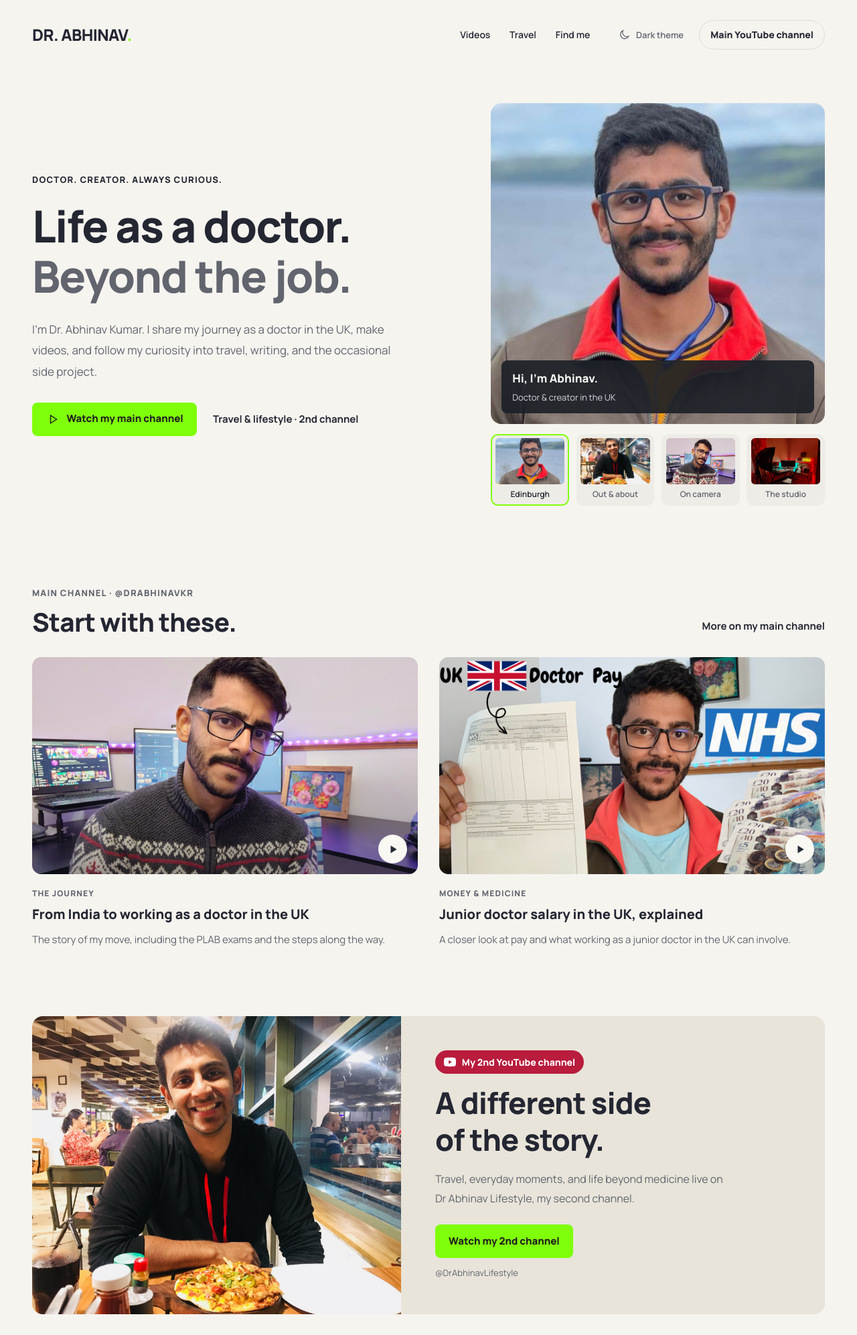
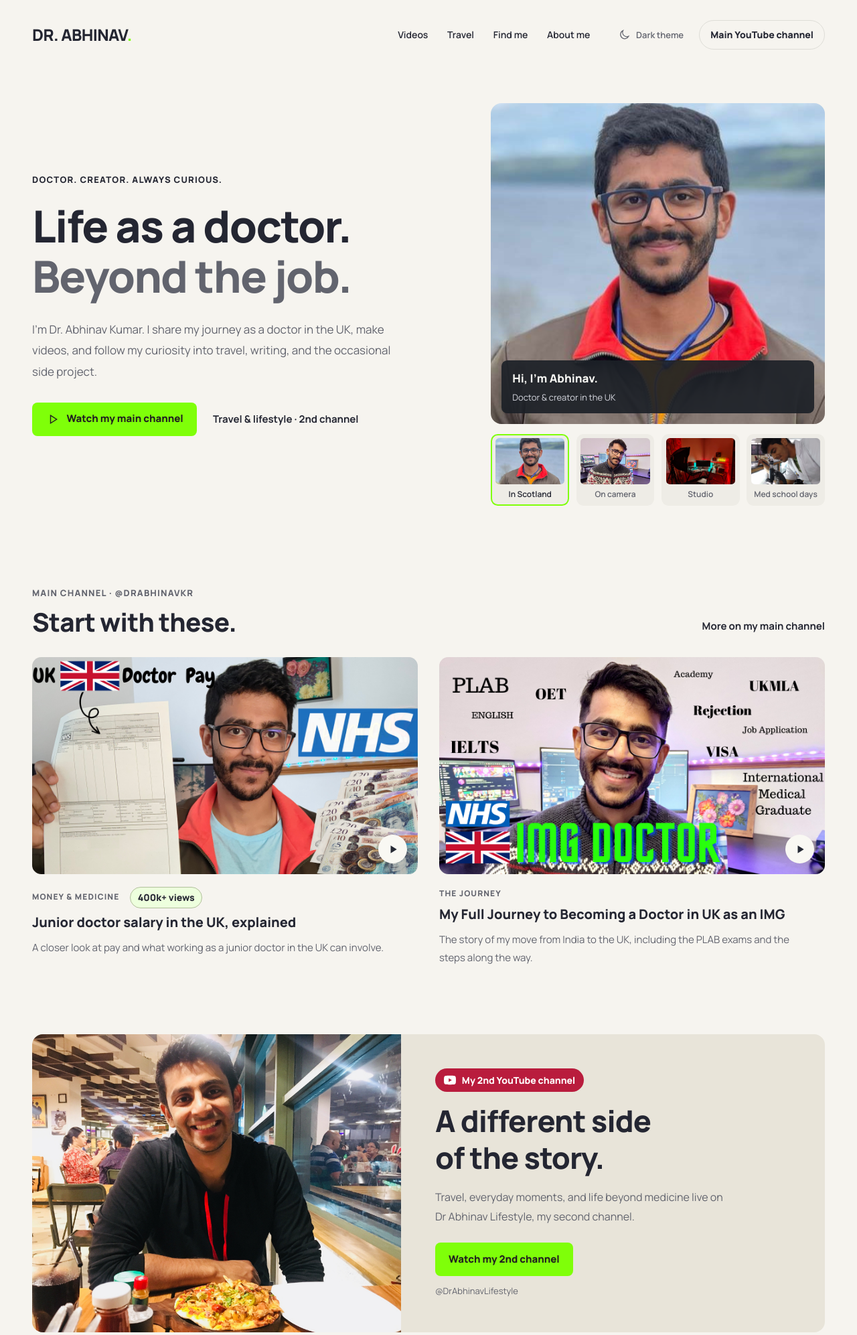
Before and after one commit to abhinav4848/abhinavkrcom-02-24, a PHP site: page / in a window 1280 px wide. Shown: the top 1993 px of the page at 67% size. Run offline with PHP 8.4, Linux system fonts and the light colour scheme; some libraries are stand-ins or nearby versions.

Commit message:
Update featured videos, gallery and concise about section

```diff
--- a/site/css/style.css
+++ b/site/css/style.css
@@ -58,6 +58,7 @@ h1, h2, h3 { font-weight: 800; line-height: 1.22; text-wrap: balance; }
 .photo-picker { display: grid; grid-template-columns: repeat(4, minmax(0, 1fr)); gap: .65rem; margin-top: .9rem; }
 .photo-choice { min-width: 0; padding: .3rem; border: 2px solid transparent; border-radius: .65rem; background: var(--soft); color: var(--muted); transition: border-color .18s; }
 .photo-choice img { width: 100%; aspect-ratio: 1.5; height: auto; object-fit: cover; border-radius: .35rem; }
+.med-school-choice img { object-position: 50% 52%; }
 .photo-choice span { display: block; padding: .35rem .1rem .1rem; font-size: .75rem; font-weight: 600; line-height: 1.5; }
 .photo-choice[aria-pressed="true"] { border-color: var(--accent); color: var(--ink); }
 .photo-choice:hover:not([aria-pressed="true"]) { border-color: var(--muted); }
@@ -69,15 +70,17 @@ h1, h2, h3 { font-weight: 800; line-height: 1.22; text-wrap: balance; }
 .video-card { display: block; text-decoration: none; }
 .video-cover { position: relative; overflow: hidden; aspect-ratio: 16 / 9; border-radius: .85rem; background: var(--soft); }
 .video-cover > img { width: 100%; height: 100%; object-fit: cover; transition: transform .25s ease; }
-.video-cover .journey-photo { object-position: 50% 34%; }
-.video-cover .salary-photo { object-fit: contain; object-position: center; }
-.salary-cover::after { display: none; }
+.video-cover .journey-photo, .video-cover .salary-photo { object-fit: contain; object-position: center; }
+.salary-cover::after, .journey-cover::after { display: none; }
 .video-cover::after { content: ""; position: absolute; inset: 45% 0 0; background: linear-gradient(transparent, #10141b65); pointer-events: none; }
 .video-play { position: absolute; z-index: 1; bottom: 1rem; right: 1rem; width: 2.7rem; height: 2.7rem; display: grid; place-items: center; border-radius: 50%; background: #f9f8f3; color: #252934; }
 .video-play svg { width: 1.25rem; height: 1.25rem; margin-left: -.1rem; }
 .video-card:hover .video-cover > img { transform: scale(1.025); }
-.video-card:hover .salary-photo { transform: none; }
+.video-card:hover .salary-photo, .video-card:hover .journey-photo { transform: none; }
 .video-category { color: var(--muted); font-size: .75rem; font-weight: 800; letter-spacing: .09em; text-transform: uppercase; margin-top: 1.15rem; }
+.video-meta { display: flex; flex-wrap: wrap; align-items: center; gap: .5rem 1rem; margin-top: 1.15rem; }
+.video-meta .video-category { margin-top: 0; }
+.view-count { padding: .2rem .65rem; border: 1px solid color-mix(in srgb, var(--focus) 28%, var(--line)); border-radius: 99rem; background: color-mix(in srgb, var(--accent) 14%, var(--surface)); color: var(--ink); font-size: .875rem; font-weight: 800; }
 .video-card h3 { font-size: 1.25rem; font-weight: 800; line-height: 1.45; margin-top: .4rem; }
 .video-card > p:last-child { color: var(--muted); font-size: .9375rem; line-height: 1.8; margin-top: .6rem; max-width: 33rem; }
 .video-card:hover h3 { text-decoration: underline; text-underline-offset: .2em; }
@@ -126,8 +129,8 @@ h1, h2, h3 { font-weight: 800; line-height: 1.22; text-wrap: balance; }
 .disclosure-body { padding: 1.3rem; }
 .disclosure[open] .disclosure-body { animation: reveal .22s ease-out; }
 .link-list { display: grid; grid-template-columns: repeat(2, minmax(0, 1fr)); gap: .6rem 2rem; }
-.link-list a { padding: .7rem .9rem; border: 1px solid var(--line); border-radius: .5rem; background: var(--soft); font-size: .9375rem; font-weight: 500; text-decoration: none; }
-.link-list a:hover { text-decoration: underline; }
+.link-list a { padding: .7rem .9rem; border: 1px solid var(--line); border-radius: .5rem; background: var(--soft); font-size: .9375rem; font-weight: 500; text-decoration: none; transition: background .18s, border-color .18s, box-shadow .18s, transform .18s; }
+.link-list a:hover, .link-list a:focus-visible { text-decoration: none; border-color: var(--detail-accent); background: color-mix(in srgb, var(--detail-accent) 10%, var(--surface)); box-shadow: 0 .35rem .8rem light-dark(#24263218, #00000040), 0 0 1.15rem color-mix(in srgb, var(--detail-accent) 23%, transparent); transform: translateY(-2px); }
 .archive-label { color: var(--muted); font-size: .8125rem; margin-left: .5rem; font-weight: 400; }
 .visiting-card-content { display: grid; grid-template-columns: minmax(0, 1.1fr) minmax(0, 1fr); align-items: center; gap: 2.5rem; }
 .card-image-link { display: block; max-width: 31rem; }
@@ -152,6 +155,13 @@ h1, h2, h3 { font-weight: 800; line-height: 1.22; text-wrap: balance; }
 .newsletter .formkit-submit { font-family: inherit !important; font-size: .9375rem !important; font-weight: 800 !important; padding: .9rem 1.25rem !important; min-height: 3.25rem; margin: 0 !important; border: 0; background: var(--accent) !important; color: var(--accent-ink) !important; border-radius: .5rem !important; flex: 0 1 auto !important; cursor: pointer; }
 .newsletter .formkit-guarantee { font-size: .8125rem !important; line-height: 1.8 !important; color: var(--muted) !important; text-align: left !important; margin-top: 1rem !important; }
 .newsletter .formkit-powered-by-convertkit-container { text-align: left; }
+.about-section { display: grid; grid-template-columns: minmax(0, .7fr) minmax(0, 1.3fr); align-items: start; gap: 3rem; margin-top: 1.5rem; border-top: 1px solid var(--line); }
+.about-section .section-heading { margin-bottom: 0; }
+.about-facts { display: grid; gap: 1.25rem; margin: 0; padding-left: 1.2rem; color: var(--muted); line-height: 1.85; }
+.about-facts li { padding-left: .45rem; }
+.about-facts li::marker { color: var(--focus); }
+.about-facts strong, .about-facts a { color: var(--ink); }
+.about-facts a:hover { color: var(--focus); }
 .site-footer { display: flex; align-items: center; flex-wrap: wrap; gap: 1rem 2rem; padding-block: 2rem; }
 .footer-brand { font-size: 1.125rem; }
 .site-footer p { color: var(--muted); font-size: .8125rem; }
@@ -176,7 +186,7 @@ h1, h2, h3 { font-weight: 800; line-height: 1.22; text-wrap: balance; }
     .header-actions { gap: .25rem; }
     .header-youtube { display: none; }
     .theme-toggle { padding-inline: .5rem; font-size: .75rem; }
-    .main-nav { order: 3; margin: 0; width: 100%; gap: 1.65rem; }
+    .main-nav { order: 3; margin: 0; width: 100%; flex-wrap: wrap; gap: .5rem 1.2rem; }
     .main-nav a { font-size: .875rem; padding-block: .3rem; }
     .hero { grid-template-columns: 1fr; gap: 2.3rem; padding-block: 1.9rem 2.4rem; }
     .hero h1 { font-size: clamp(2.7rem, 8.8vw, 3.8rem); margin-top: 1rem; }
@@ -195,6 +205,7 @@ h1, h2, h3 { font-weight: 800; line-height: 1.22; text-wrap: balance; }
     .video-grid { grid-template-columns: 1fr; gap: 2.4rem; }
     .video-card h3 { font-size: 1.25rem; }
     .video-category { margin-top: .9rem; }
+    .video-meta { margin-top: .9rem; }
     .travel-section { grid-template-columns: 1fr; margin-block: 2.5rem 1.25rem; padding: 0; }
     .travel-photo { min-height: 0; aspect-ratio: 1.5; }
     .travel-copy { padding: 1.8rem; }
@@ -214,6 +225,7 @@ h1, h2, h3 { font-weight: 800; line-height: 1.22; text-wrap: balance; }
     .card-image-link { max-width: 100%; }
     .card-description h3 { font-size: 1.4rem; }
     .newsletter-form .formkit-header h2 { font-size: 1.3rem !important; }
+    .about-section { grid-template-columns: 1fr; gap: 1.5rem; }
     .site-footer { flex-direction: column; align-items: start; gap: .7rem; padding-block: 1.8rem; }
     .site-footer small { margin-left: 0; }
     .footer-meta { margin-left: 0; text-align: left; }
@@ -246,4 +258,5 @@ h1, h2, h3 { font-weight: 800; line-height: 1.22; text-wrap: balance; }
 @media (prefers-reduced-motion: reduce) {
     html { scroll-behavior: auto; }
     *, *::before, *::after { animation-duration: .01ms !important; transition-duration: .01ms !important; }
+    .link-list a:hover, .link-list a:focus-visible { transform: none; }
 }
--- a/site/index.html
+++ b/site/index.html
@@ -34,7 +34,7 @@
     <header class="site-header page-width">
         <a class="brand" href="./" aria-label="Dr. Abhinav Kumar, home">DR. ABHINAV<span>.</span></a>
         <nav class="main-nav" aria-label="Main navigation">
-            <a href="#videos">Videos</a><a href="#travel">Travel</a><a href="#links">Find me</a>
+            <a href="#videos">Videos</a><a href="#travel">Travel</a><a href="#links">Find me</a><a href="#about">About me</a>
         </nav>
         <div class="header-actions">
             <button class="theme-toggle" id="theme-toggle" type="button" aria-label="Switch colour theme">
@@ -62,23 +62,23 @@
                     <figcaption><strong id="photo-caption" aria-live="polite">Hi, I'm Abhinav.</strong><span>Doctor &amp; creator in the UK</span></figcaption>
                 </figure>
                 <div class="photo-picker" role="group" aria-label="Choose a photo">
-                    <button class="photo-choice" type="button" aria-pressed="true" aria-label="Show Abhinav in Edinburgh" data-photo="image/abhinav2.jpg" data-caption="Hi, I'm Abhinav." data-alt="Abhinav Kumar in Edinburgh" data-position="50% 35%"><img src="image/abhinav2.jpg" width="628" height="471" alt="" decoding="async"><span>Edinburgh</span></button>
-                    <button class="photo-choice" type="button" aria-pressed="false" aria-label="Show Abhinav out and about" data-photo="image/abhinav1.jpg" data-caption="Out and about." data-alt="Abhinav Kumar enjoying a meal out" data-position="50% 35%"><img src="image/abhinav1.jpg" width="4032" height="3024" alt="" loading="lazy" decoding="async"><span>Out &amp; about</span></button>
+                    <button class="photo-choice" type="button" aria-pressed="true" aria-label="Show Abhinav in Scotland" data-photo="image/abhinav2.jpg" data-caption="Hi, I'm Abhinav." data-alt="Abhinav Kumar in Edinburgh, Scotland" data-position="50% 35%"><img src="image/abhinav2.jpg" width="628" height="471" alt="" decoding="async"><span>In Scotland</span></button>
                     <button class="photo-choice" type="button" aria-pressed="false" aria-label="Show Abhinav behind the videos" data-photo="image/abhinav3.jpg" data-caption="Behind the videos." data-alt="Abhinav Kumar at his desk with editing screens behind him" data-position="50% 35%"><img src="image/abhinav3.jpg" width="1438" height="1080" alt="" loading="lazy" decoding="async"><span>On camera</span></button>
-                    <button class="photo-choice" type="button" aria-pressed="false" aria-label="Show the studio" data-photo="image/studio.jpg" data-caption="Where the videos begin." data-alt="Abhinav's studio with camera lighting, desk, and neon name sign" data-position="50% 65%"><img src="image/studio.jpg" width="4000" height="3008" alt="" loading="lazy" decoding="async"><span>The studio</span></button>
+                    <button class="photo-choice" type="button" aria-pressed="false" aria-label="Show the studio" data-photo="image/studio.jpg" data-caption="Where the videos begin." data-alt="Abhinav's studio with camera lighting, desk, and neon name sign" data-position="50% 65%"><img src="image/studio.jpg" width="4000" height="3008" alt="" loading="lazy" decoding="async"><span>Studio</span></button>
+                    <button class="photo-choice med-school-choice" type="button" aria-pressed="false" aria-label="Show Abhinav during medical school" data-photo="image/med-school-days.jpg" data-caption="Med school days." data-alt="Abhinav in a white coat using a microscope during medical school in India" data-position="50% 60%"><img src="image/med-school-days.jpg" width="1836" height="3264" alt="" loading="lazy" decoding="async"><span>Med school days</span></button>
                 </div>
             </div>
         </section>
         <section class="section video-section" id="videos" aria-labelledby="video-title">
             <div class="section-heading"><div><p class="eyebrow">Main channel · @drabhinavkr</p><h2 id="video-title">Start with these.</h2></div><a class="text-link" href="https://youtube.com/@drabhinavkr" target="_blank" rel="noopener noreferrer">More on my main channel</a></div>
             <div class="video-grid">
-                <a class="video-card" href="https://youtu.be/Fj8RmemVEFo" target="_blank" rel="noopener noreferrer">
-                    <div class="video-cover"><img class="journey-photo" src="image/abhinav3.jpg" width="1438" height="1080" alt="Abhinav at his desk, featured on the journey to the UK video card" loading="lazy" decoding="async"><span class="video-play" aria-hidden="true"><svg viewBox="0 0 24 24" fill="currentColor"><path d="m9 5 11 7-11 7Z"></path></svg></span></div>
-                    <p class="video-category">The journey</p><h3>From India to working as a doctor in the UK</h3><p>The story of my move, including the PLAB exams and the steps along the way.</p>
-                </a>
                 <a class="video-card" href="https://youtu.be/0tTryyFhsk0" target="_blank" rel="noopener noreferrer">
                     <div class="video-cover salary-cover"><img class="salary-photo" src="image/junior-doctor-salary.png" width="1280" height="720" alt="UK doctor pay video thumbnail showing Abhinav, an NHS payslip, and British currency" loading="lazy" decoding="async"><span class="video-play" aria-hidden="true"><svg viewBox="0 0 24 24" fill="currentColor"><path d="m9 5 11 7-11 7Z"></path></svg></span></div>
-                    <p class="video-category">Money &amp; medicine</p><h3>Junior doctor salary in the UK, explained</h3><p>A closer look at pay and what working as a junior doctor in the UK can involve.</p>
+                    <div class="video-meta"><p class="video-category">Money &amp; medicine</p><span class="view-count">400k+ views</span></div><h3>Junior doctor salary in the UK, explained</h3><p>A closer look at pay and what working as a junior doctor in the UK can involve.</p>
+                </a>
+                <a class="video-card" href="https://youtu.be/Fj8RmemVEFo" target="_blank" rel="noopener noreferrer">
+                    <div class="video-cover journey-cover"><img class="journey-photo" src="image/full-journey-img-doctor.png" width="1280" height="720" alt="My full journey to becoming a doctor in the UK as an IMG: Abhinav with NHS, PLAB, OET and IELTS graphics" loading="lazy" decoding="async"><span class="video-play" aria-hidden="true"><svg viewBox="0 0 24 24" fill="currentColor"><path d="m9 5 11 7-11 7Z"></path></svg></span></div>
+                    <p class="video-category">The journey</p><h3>My Full Journey to Becoming a Doctor in UK as an IMG</h3><p>The story of my move from India to the UK, including the PLAB exams and the steps along the way.</p>
                 </a>
             </div>
         </section>
@@ -766,6 +766,15 @@
                 </details>
             </div>
         </section>
+        <section class="section about-section" id="about" aria-labelledby="about-title">
+            <div class="section-heading"><div><p class="eyebrow">The no-nonsense version</p><h2 id="about-title">About me.</h2></div></div>
+            <ul class="about-facts">
+                <li><strong>I'm a doctor.</strong> I studied medicine in India, then moved to the UK.</li>
+                <li><strong>I make YouTube videos.</strong> On <a href="https://youtube.com/@drabhinavkr" target="_blank" rel="noopener noreferrer">my main channel</a>, I talk about working as a doctor in the UK, including the PLAB exams. My <a href="https://youtu.be/0tTryyFhsk0" target="_blank" rel="noopener noreferrer">junior doctor salary video</a> has <strong>400k+ views</strong>.</li>
+                <li><strong>I do other things, too.</strong> I share travel and everyday life on <a href="https://www.youtube.com/@DrAbhinavLifestyle" target="_blank" rel="noopener noreferrer">my second YouTube channel</a>, write, and build small projects.</li>
+                <li><strong>I contribute to Google Street View.</strong> I use a 360 camera to capture and upload places I've visited.</li>
+            </ul>
+        </section>
     </main>
     <footer class="site-footer page-width"><a class="brand footer-brand" href="./">DR. ABHINAV<span>.</span></a><p>Medicine, videos, and everything in between.</p><div class="footer-meta"><small>&copy; <span id="current-year">2026</span> Dr. Abhinav Kumar</small><small>Updated <time id="last-updated" datetime="2026-11-19">19 Nov 2026</time></small></div></footer>
     <script>
```
Also changed, not shown: ASSETS.md (+1 -0 lines), README.md, site/image/full-journey-img-doctor.png (added), site/image/med-school-days.jpg (added).
